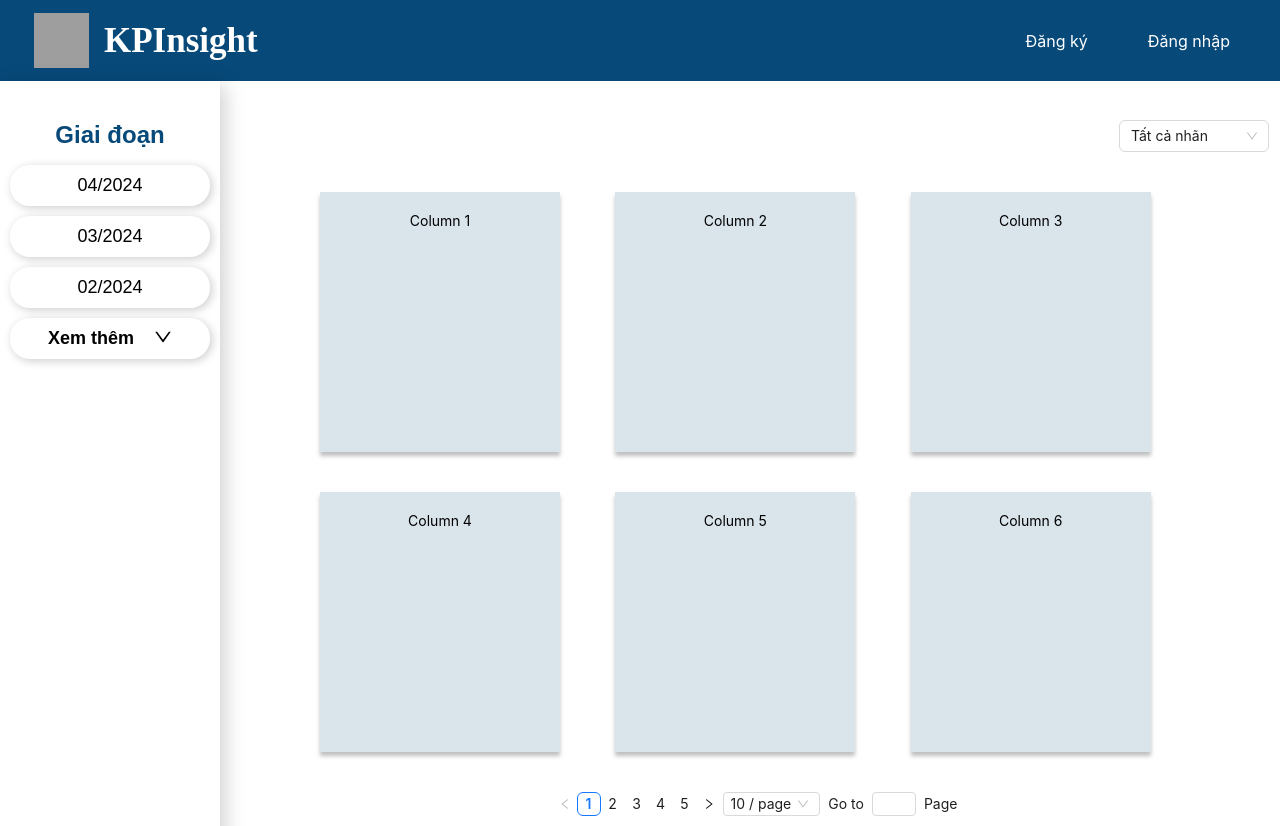
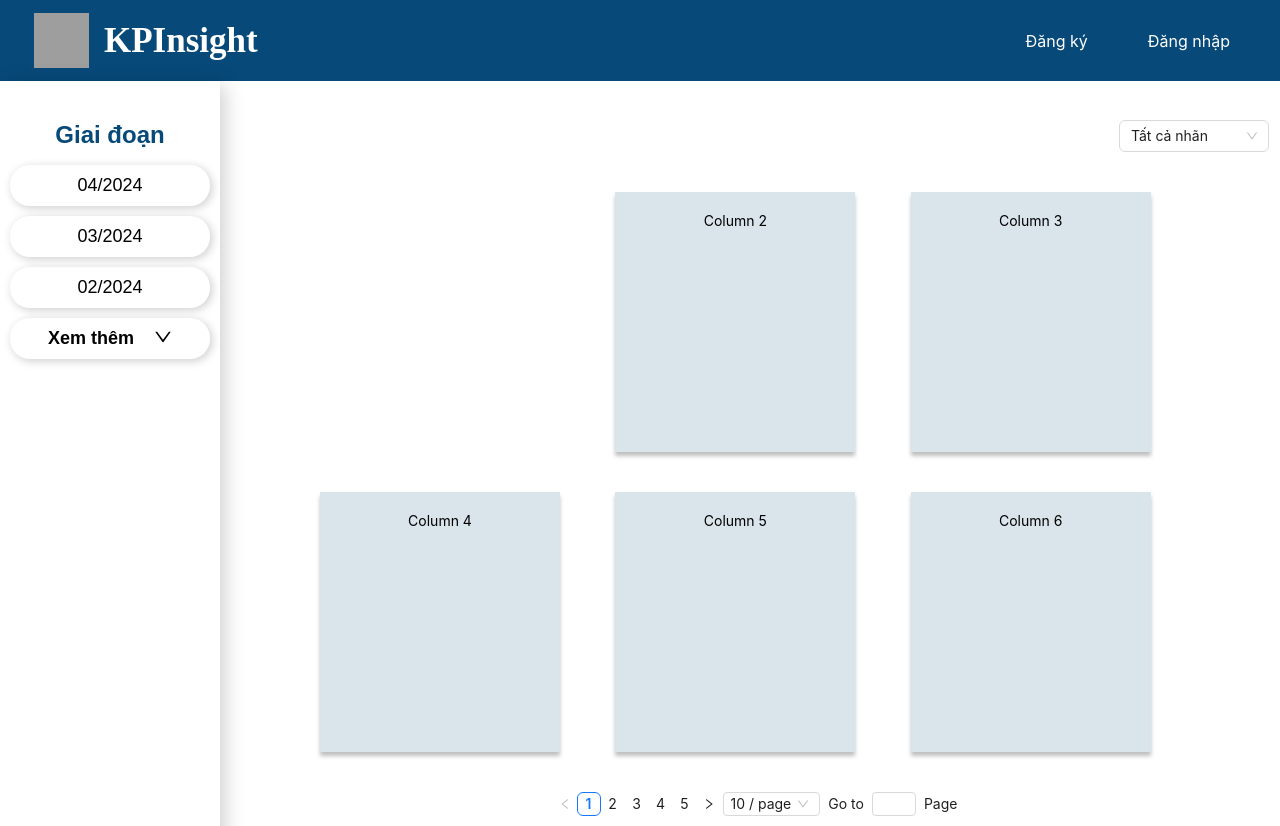
Before and after one commit to Dungntt2003/KPInsight-HI_23, a React (Create React App) app in the folder kpinsight/: page /activity-list in a window 1280 px wide. Built offline with nearby package versions, Linux system fonts and the light colour scheme; grey boxes are pictures that could not be loaded.

Commit message:
add act list - no star

```diff
--- a/kpinsight/src/view/pages/activity-list/index.jsx
+++ b/kpinsight/src/view/pages/activity-list/index.jsx
@@ -1,9 +1,26 @@
 import "./index.css";
 import React, { useState } from "react";
-import { Select, Col, Row, Pagination } from "antd";
+import { Select, Col, Row, Pagination, Tag } from "antd";
+import { StarFilled, StarOutlined } from "@ant-design/icons";
 import NavbarStatus from "../../../components/navbar/navbar-status";
 
 function ActivityList() {
+  //Data
+  // const [activities, setActivities] = useState([
+  //   {
+  //     id: 0,
+  //     content: "Học thiết kế Web",
+  //     tag1: (
+  //       <Tag id="" color="#074979">
+  //         Đã hoàn thành
+  //       </Tag>
+  //     ),
+  //     tag2: <Tag color="volcano">IT</Tag>,
+  //     createdDate: "2023/08/01",
+  //     star: true,
+  //   },
+  // ]);
+
   //Choose label - select
   const handleLabel = (value) => {
     console.log(value);
@@ -11,6 +28,15 @@ function ActivityList() {
 
   //Pagination
   const showTotalPage = (totalPage) => `Total ${totalPage} items`;
+
+  //Star
+  // const handleStarClick = (id) => {
+  //   setActivities(
+  //     activities.map((activity) =>
+  //       activity.id === id ? { ...activity, star: !activity.star } : activity
+  //     )
+  //   );
+  // };
 
   return (
     <div className="activity-list-container">
@@ -140,8 +166,41 @@ function ActivityList() {
         </span> */}
         <div className="activity-list-grid-container" style={{ padding: 20 }}>
           <Row gutter={[16, 16]}>
+            {/* <ul id="act-list-goalList">
+              {activities.map((activity, index) => (
+                <li id="act-list-item" key={index}>
+                  <span className="act-list-content-detail">
+                    <span className="act-list-tag">{activity.tag1}</span>
+                    <span className="act-list-date">
+                      {activity.createdDate}
+                    </span>
+                    <span
+                      className="act-list-star"
+                      onClick={() => handleStarClick(activity.id)}
+                    >
+                      {study.star ? (
+                        <StarFilled style={{ color: "gold" }} />
+                      ) : (
+                        <StarOutlined />
+                      )}
+                    </span>
+                  </span>
+                </li>
+              ))}
+            </ul> */}
             <Col span={8}>
-              <div id="act-list-col">Column 1</div>
+              {/* <div id="act-list-col">
+                <Tag>Đang thực hiện</Tag>
+                <span className="act-list-star" onChange={onChangeStarClick}>
+                  {star ? (
+                    <StarFilled style={{ color: "gold" }} />
+                  ) : (
+                    <StarOutlined />
+                  )}
+                </span>
+                <h3>Học thiết kế Web</h3>
+                <Tag color="volcano">IT</Tag>
+              </div> */}
             </Col>
             <Col span={8}>
               <div id="act-list-col">Column 2</div>
```
